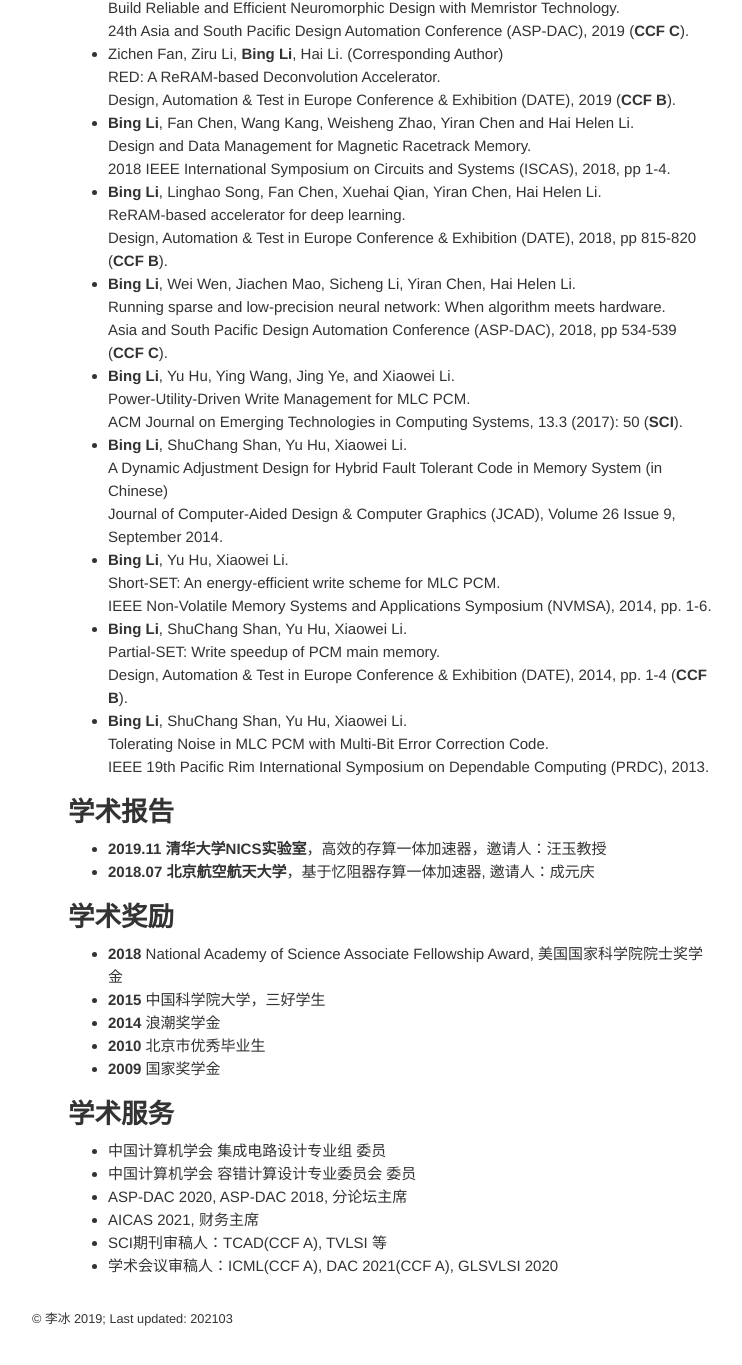
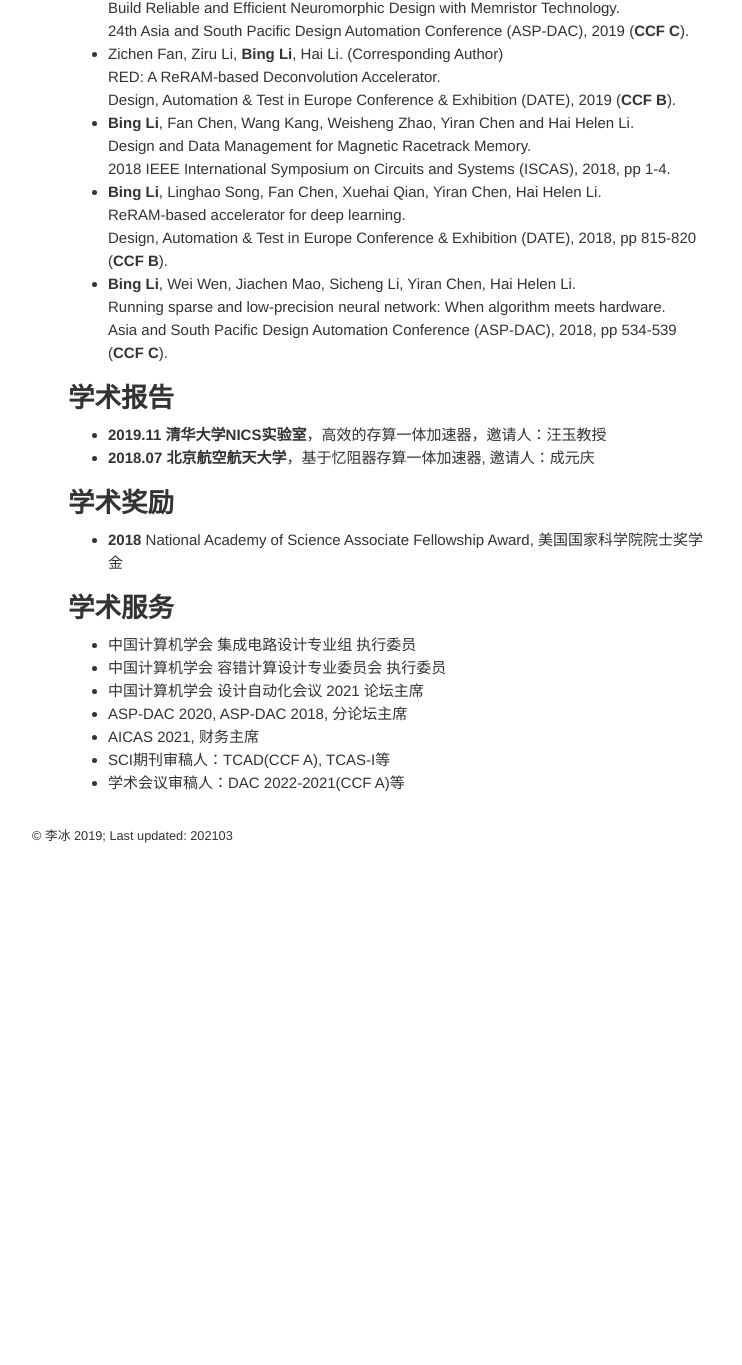
Before and after one commit to libingict/libingict.github.io, a Jekyll site: the page built from cv/index_cn.html, in a window 1280 px wide and 1400 px high, scrolled down 809 px. Shown: the top 1365 px of the window, without its empty margins (248-990 px from the left). Built offline with Jekyll 4.4.1, drawn with Linux system fonts in a browser that asks for light colours; nearby versions of some CDN libraries; library files that are not in the unit come from our copies; a script that is not in the unit is left out; after the commit the page ends 1726 px from its top, so only the background shows below that.

Commit message:
Update index_cn.html

```diff
--- a/cv/index_cn.html
+++ b/cv/index_cn.html
@@ -48,7 +48,7 @@ title: CV
 					IEEE Transactions on Computer-Aided Design of Integrated Circuits and Systems (<b>TCAD, CCF A</b>).
 </li>
 <li>
-					<b>Bing Li</b>, Janardhan Rao Doppa, Partha Pratim Pande, Krishnendu Chakrabarty, Joe X. Qiu, Hai Li. <br/>
+				<b>Bing Li</b>, Janardhan Rao Doppa, Partha Pratim Pande, Krishnendu Chakrabarty, Joe X. Qiu, Hai Li. <br/>
 					3D-ReG: A 3D ReRAM-based Heterogeneous Architecture for Training Deep Neural Networks. </br>
 					ACM Journal on Emerging Technologies in Computing Systems, 16 (2), 1-24, 2020 (<b>SCI</b>).
 				<li>
@@ -81,31 +81,6 @@ title: CV
 					Running sparse and low-precision neural network: When algorithm meets hardware. </br>
 					Asia and South Pacific Design Automation Conference (ASP-DAC), 2018, pp 534-539 (<b>CCF C</b>).
 				</li>
-				<li>
-					<b>Bing Li</b>, Yu Hu, Ying Wang, Jing Ye, and Xiaowei Li. <br/>
-					Power-Utility-Driven Write Management for MLC PCM. </br>
-					ACM Journal on Emerging Technologies in Computing Systems, 13.3 (2017): 50 (<b>SCI</b>).
-				</li>
-				<li>
-					<b>Bing Li</b>, ShuChang Shan, Yu Hu, Xiaowei Li. <br/>
-					A Dynamic Adjustment Design for Hybrid Fault Tolerant Code in Memory System (in Chinese)</br>
-					Journal of Computer-Aided Design & Computer Graphics (JCAD), Volume 26 Issue 9, September 2014.
-				</li>
-				<li>
-					<b>Bing Li</b>, Yu Hu, Xiaowei Li. <br/>
-					Short-SET: An energy-efficient write scheme for MLC PCM. </br>
-					IEEE Non-Volatile Memory Systems and Applications Symposium (NVMSA), 2014, pp. 1-6.
-				</li>
-				<li>
-					<b>Bing Li</b>, ShuChang Shan, Yu Hu, Xiaowei Li. <br/>
-					Partial-SET: Write speedup of PCM main memory.</br>
-					Design, Automation & Test in Europe Conference & Exhibition (DATE), 2014, pp. 1-4 (<b>CCF B</b>).
-				</li>
-				<li>
-					<b>Bing Li</b>, ShuChang Shan, Yu Hu, Xiaowei Li. </br>
-					Tolerating Noise in MLC PCM with Multi-Bit Error Correction Code.</br>
-					IEEE 19th Pacific Rim International Symposium on Dependable Computing (PRDC), 2013.
-				</li>
 			</ul>
 			<h2>学术报告</h2>
 			<ul>
@@ -132,22 +107,19 @@ title: CV
 			<h2>学术奖励</h2>
 			<ul>
 			<li><b>2018</b> National Academy of Science Associate Fellowship Award, 美国国家科学院院士奖学金 </li>
-		<li><b>2015</b> 中国科学院大学，三好学生</li>
-		<li><b>2014</b> 浪潮奖学金</li>
-		<li><b>2010</b> 北京市优秀毕业生</li>
-		<li><b>2009</b> 国家奖学金</li>
 </ul>
 	<h2>学术服务</h2>
 	<ul>
-	<li> 中国计算机学会 集成电路设计专业组 委员 </li>
+	<li> 中国计算机学会 集成电路设计专业组 执行委员 </li>
+	<li> 中国计算机学会 容错计算设计专业委员会 执行委员 </li>
+	<li> 中国计算机学会 设计自动化会议 2021 论坛主席</li>
 
-	<li> 中国计算机学会 容错计算设计专业委员会 委员 </li>
 	<li>
 	ASP-DAC 2020, ASP-DAC 2018, 分论坛主席
 	</li>
 	<li>
 	AICAS 2021, 财务主席</li>
-	<li>SCI期刊审稿人：TCAD(CCF A), TVLSI 等</li>
-	<li>学术会议审稿人：ICML(CCF A), DAC 2021(CCF A), GLSVLSI 2020</li>
+	<li>SCI期刊审稿人：TCAD(CCF A), TCAS-I等</li>
+	<li>学术会议审稿人：DAC 2022-2021(CCF A)等</li>
 	</ul>
 </div>
```
Also changed, not shown: other parts of cv/index_cn.html (+1 -1 lines).
